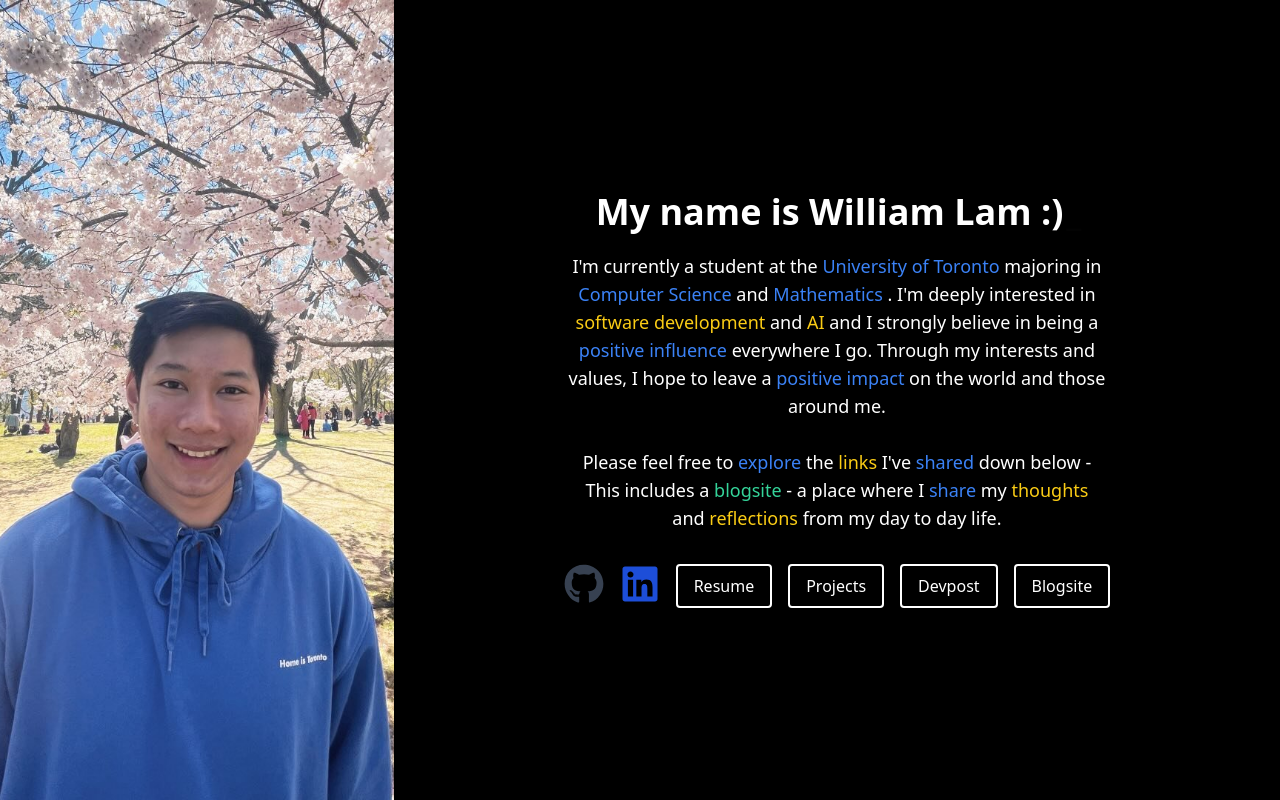
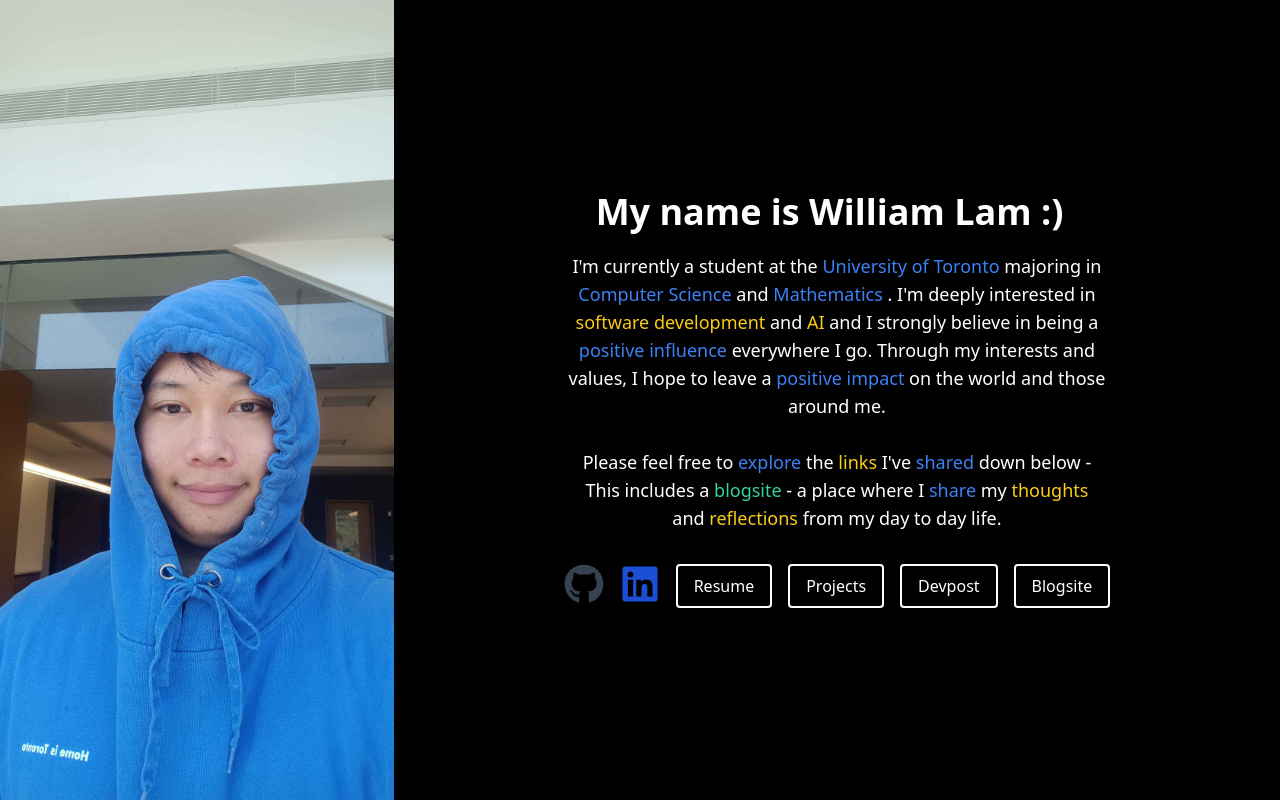
Before and after one commit to williamntlam/Personal-Website, a React (Vite) app: page / in a window 1280 px wide. Built offline with nearby package versions, Linux system fonts and the light colour scheme; a web font is replaced by a local one.

Commit message:
feat(home picture): added a funny transition profile picture when the user hovers over the home picture author: William Lam<williamntlam@gmail.com>

```diff
--- a/src/components/HomePicture.tsx
+++ b/src/components/HomePicture.tsx
@@ -1,12 +1,18 @@
 import profilePicture from "/homePicture.jpg";
+import funnyProfilePicture from "/funnyHomePicture.jpg";
 
 const HomePicture = () => {
   return (
-    <div className="w-full h-48 md:h-auto">
+    <div className="w-full h-48 md:h-auto relative group">
       <img
         src={profilePicture}
         alt="Nice picture for the home page."
         className="w-full h-full object-cover"
+      />
+      <img
+        src={funnyProfilePicture}
+        alt="Another picture on hover."
+        className="w-full h-full object-cover absolute top-0 left-0 opacity-0 group-hover:opacity-100 transition-opacity duration-300"
       />
     </div>
   );
```
Also changed, not shown: public/funnyHomePicture.jpg (added).
